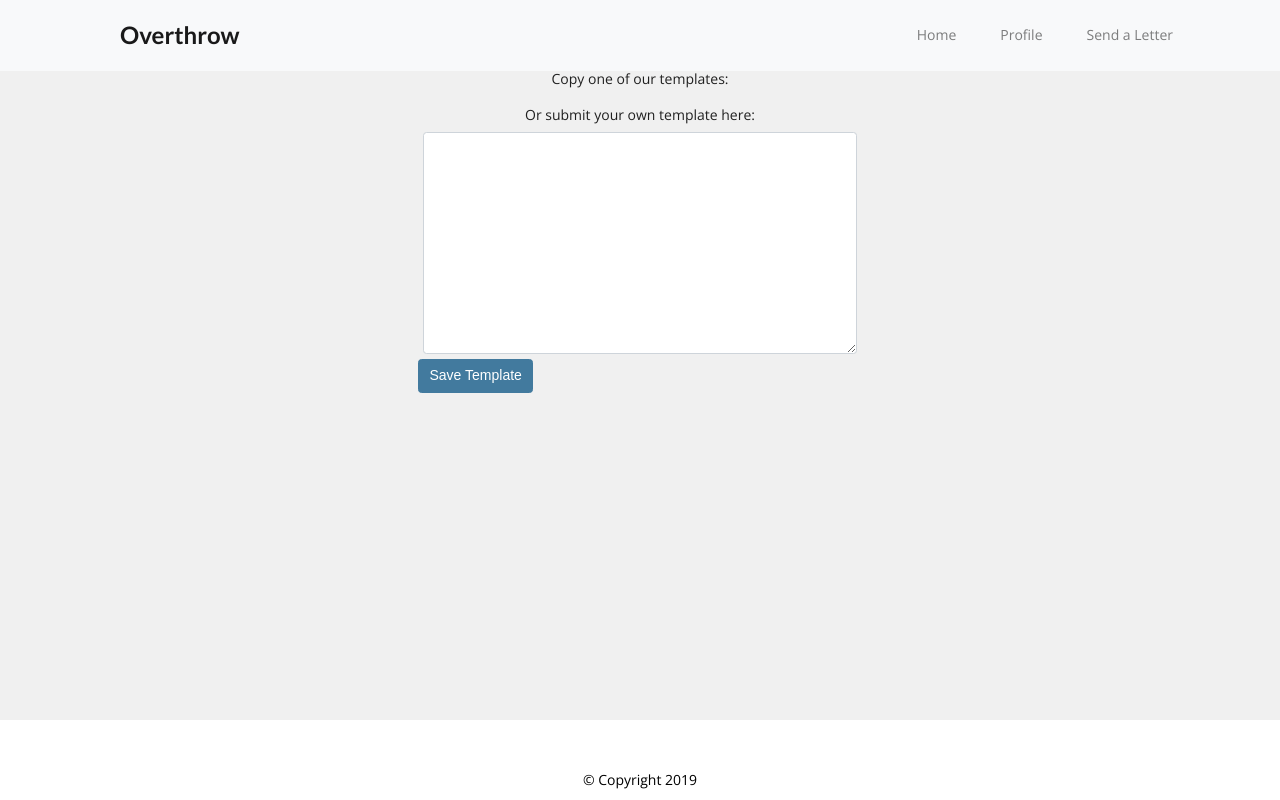
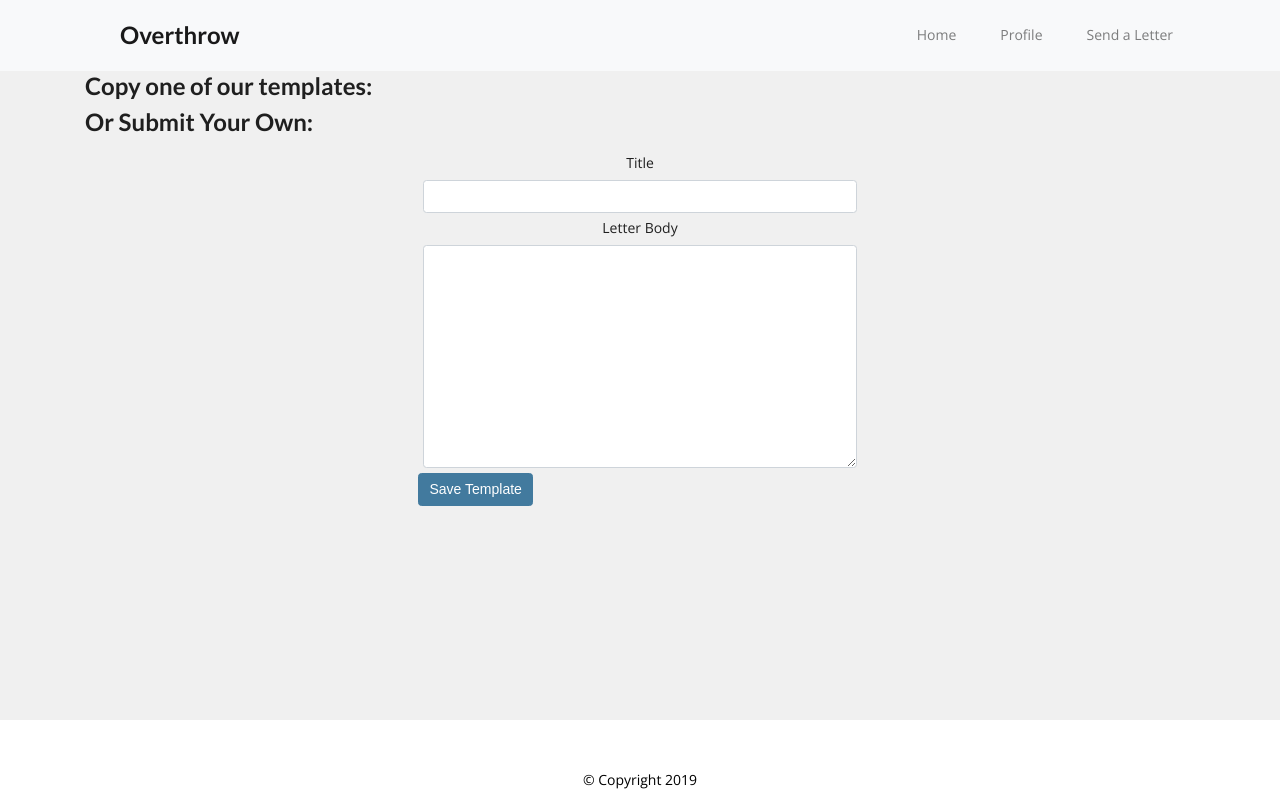
Before and after one commit to wlebert89/project3, a React (Create React App) app in the folder client/: page /letters in a window 1280 px wide. Built offline with nearby package versions, Linux system fonts and the light colour scheme.

Commit message:
created very bare-bones structure of letters page

```diff
--- a/client/src/components/ResultDisplay/ResultDisplay.js
+++ b/client/src/components/ResultDisplay/ResultDisplay.js
@@ -12,7 +12,7 @@ function ResultsDisplay(props) {
                 <div className="name">{props.name}</div>
                 <div className="description"> {props.party} | {props.role}</div>
                 <div className="contact-info"><i className="fas fa-phone contact-icon"></i>{props.phone}</div>
-                <div className="contact-info"><i class="fas fa-desktop contact-icon"></i>{props.email}</div>
+                <div className="contact-info"><i className="fas fa-desktop contact-icon"></i>{props.email}</div>
             </div>
             <hr />
             <Link to={{ pathname: '/profile', state: { name: props.name } }}>
--- a/client/src/pages/Letter-Page/letters.css
+++ b/client/src/pages/Letter-Page/letters.css
@@ -6,3 +6,7 @@
     background-color: #427a9e;
     border: 1px solid #427a9e;
 }
+
+.letter {
+    text-align: left;
+}
--- a/client/src/pages/Letter-Page/letters.js
+++ b/client/src/pages/Letter-Page/letters.js
@@ -15,18 +15,25 @@ class Letters extends React.Component {
                 <div className="container">
                     <div className="row">
                         <div className="col-md-12">
-                            <h6>Copy one of our templates:</h6>
+                            <h2>Copy one of our templates:</h2>
                             <div id="letter-templates"></div>
                         </div>
                     </div>
 
                     <div className="row">
                         <div className="col-md-12">
+                            <h2>Or Submit Your Own:</h2>
                             <form id="letters">
+                                <div class="form-group">
+                                    <label className="letter" for="letter-title">Title</label>
+                                    <input type="text" class="form-control" id="letter-title" />
+                                </div>
+
                                 <div className="form-group">
-                                    <label for="letter-form">Or submit your own template here:</label>
+                                    <label className ="letter" for="letter-form">Letter Body</label>
                                     <textarea className="form-control" id="letter-form" rows="10"></textarea>
                                 </div>
+
                                 <button type="button" className="btn btn-primary" id="save-template">Save Template</button>
                             </form>
                         </div>
--- a/client/src/pages/Results-Page/ResultList.js
+++ b/client/src/pages/Results-Page/ResultList.js
@@ -55,7 +55,7 @@ class ResultList extends React.Component {
                                     party={rep.party || "Party affiliation not available"}
                                     // role={}
                                     phone={rep.phones[0] || "Phone number not available"}
-                                    email={rep.urls[0]|| "Website not available"}
+                                    email={rep.urls[0] || "Website not available"}
                                 />
                             );
                         })}
```
